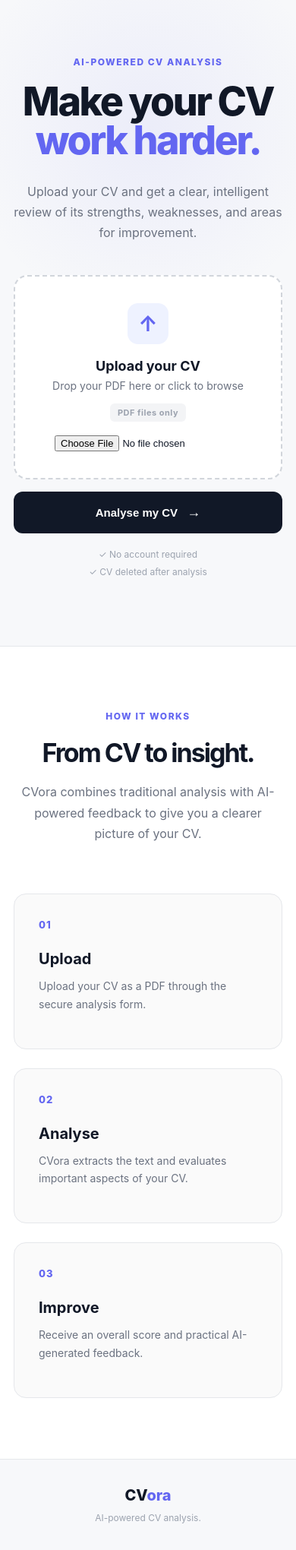
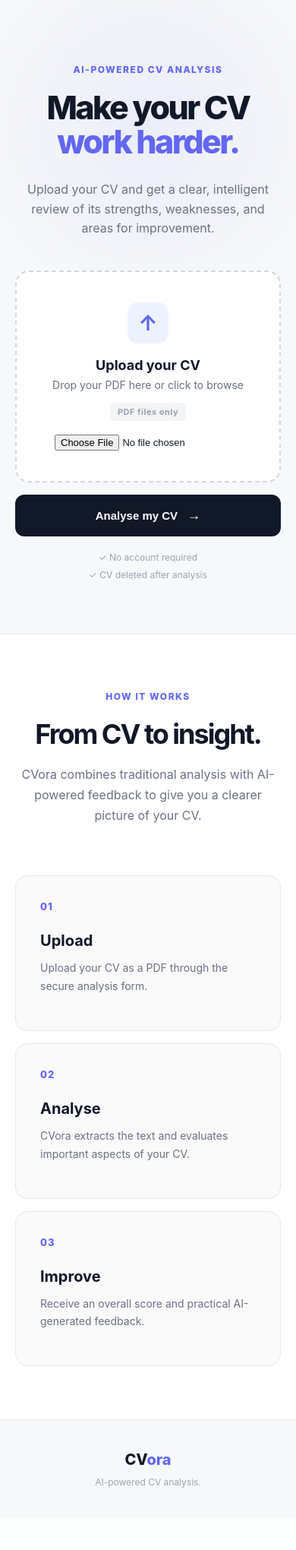
Before and after one commit to ZainH15/CVora, a Flask app: page / in a window 390 px wide. Shown: the part 76-2116 px from the top of the page at 76% size. After the commit the page ends 2034 px from the top, so only its background shows below. Run offline with Flask 3, Linux system fonts and the light colour scheme.

Commit message:
Optimizations for mobile devices

```diff
--- a/CVora/app.py
+++ b/CVora/app.py
@@ -2,15 +2,17 @@ import os
 import json
 
 from flask import Flask, render_template, request
+from werkzeug.utils import secure_filename
 from pypdf import PdfReader
 from openai import OpenAI
 
 
 app = Flask(__name__)
 
+app.config["MAX_CONTENT_LENGTH"] = 5 * 1024 * 1024
+app.config["UPLOAD_FOLDER"] = os.getenv("UPLOAD_FOLDER", "uploads")
+
 client = OpenAI()
-
-app.config["UPLOAD_FOLDER"] = "uploads"
 
 
 @app.route("/")
@@ -33,7 +35,8 @@ def upload():
 
     os.makedirs(app.config["UPLOAD_FOLDER"], exist_ok=True)
 
-    filepath = os.path.join(app.config["UPLOAD_FOLDER"], cv.filename)
+    filename = secure_filename(cv.filename)
+    filepath = os.path.join(app.config["UPLOAD_FOLDER"], filename)
     cv.save(filepath)
 
     try:
@@ -146,8 +149,9 @@ CV:
             analysis=analysis
         )
 
-    except Exception:
-        return ("CVora couldn't read that PDF. Please make sure it is a valid, readable PDF.", 400)
+    except Exception as error:
+        print("CVora processing error:", error)
+        return "CVora couldn't complete the analysis. Please try again in a moment.", 500
 
     finally:
         if os.path.exists(filepath):
--- a/CVora/static/style.css
+++ b/CVora/static/style.css
@@ -976,3 +976,152 @@ footer p {
     }
 
 }
+
+/* ================================
+   MOBILE RESPONSIVENESS
+   ================================ */
+
+@media (max-width: 768px) {
+
+    /* Navigation */
+
+    .navbar {
+        padding: 18px 20px;
+    }
+
+    .nav-links {
+        display: none;
+    }
+
+    .nav-action {
+        font-size: 13px;
+    }
+
+
+    /* Hero */
+
+    .hero {
+        padding: 80px 20px 70px;
+    }
+
+    .hero-content {
+        width: 100%;
+    }
+
+    .hero h1 {
+        font-size: clamp(42px, 11vw, 64px);
+        line-height: 1.05;
+    }
+
+    .hero-description {
+        font-size: 16px;
+        line-height: 1.6;
+    }
+
+
+    /* Upload */
+
+    .drop-zone {
+        padding: 40px 20px;
+    }
+
+    .drop-title {
+        font-size: 18px;
+    }
+
+    .analyse-button {
+        width: 100%;
+    }
+
+    .trust-row {
+        flex-direction: column;
+        gap: 8px;
+        align-items: center;
+    }
+
+
+    /* How it works */
+
+    .how-section {
+        padding: 70px 20px;
+    }
+
+    .section-heading h2 {
+        font-size: 36px;
+    }
+
+    .steps {
+        grid-template-columns: 1fr;
+        gap: 16px;
+    }
+
+
+    /* Results */
+
+    .results-page {
+        padding: 60px 20px;
+    }
+
+    .results-header h1 {
+        font-size: 42px;
+        line-height: 1.1;
+    }
+
+    .results-header p {
+        font-size: 16px;
+    }
+
+
+    /* Score */
+
+    .score-panel {
+        flex-direction: column;
+        text-align: center;
+        gap: 30px;
+        padding: 30px 20px;
+    }
+
+    .score-summary {
+        align-items: center;
+    }
+
+
+    /* AI feedback */
+
+    .feedback-grid {
+        grid-template-columns: 1fr;
+        gap: 16px;
+    }
+
+    .feedback-card-wide {
+        grid-column: auto;
+    }
+
+    .feedback-card {
+        padding: 24px;
+    }
+
+
+    /* Next step */
+
+    .next-step {
+        flex-direction: column;
+        align-items: flex-start;
+        gap: 25px;
+        padding: 30px 24px;
+    }
+
+    .primary-button {
+        width: 100%;
+        justify-content: center;
+    }
+
+
+    /* Footer */
+
+    footer {
+        padding: 40px 20px;
+        text-align: center;
+    }
+
+}
```
